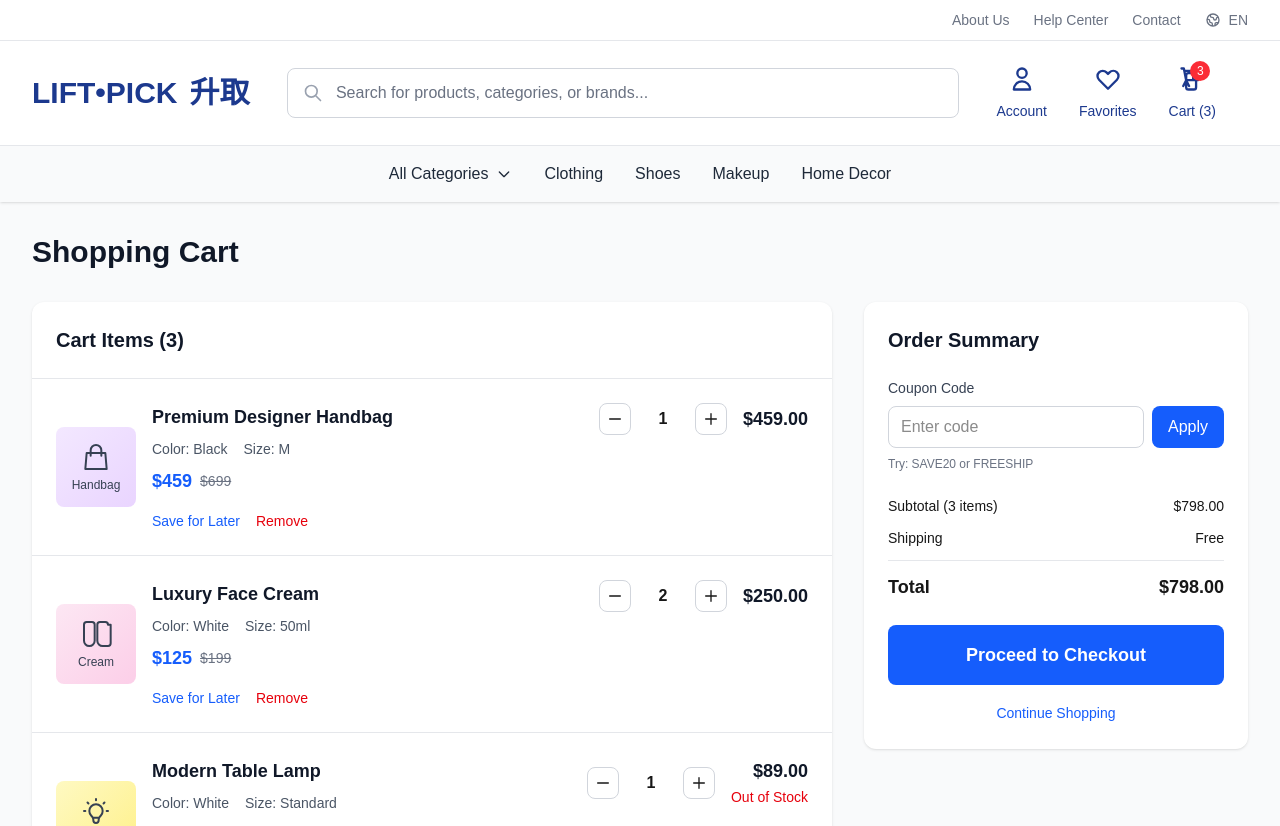
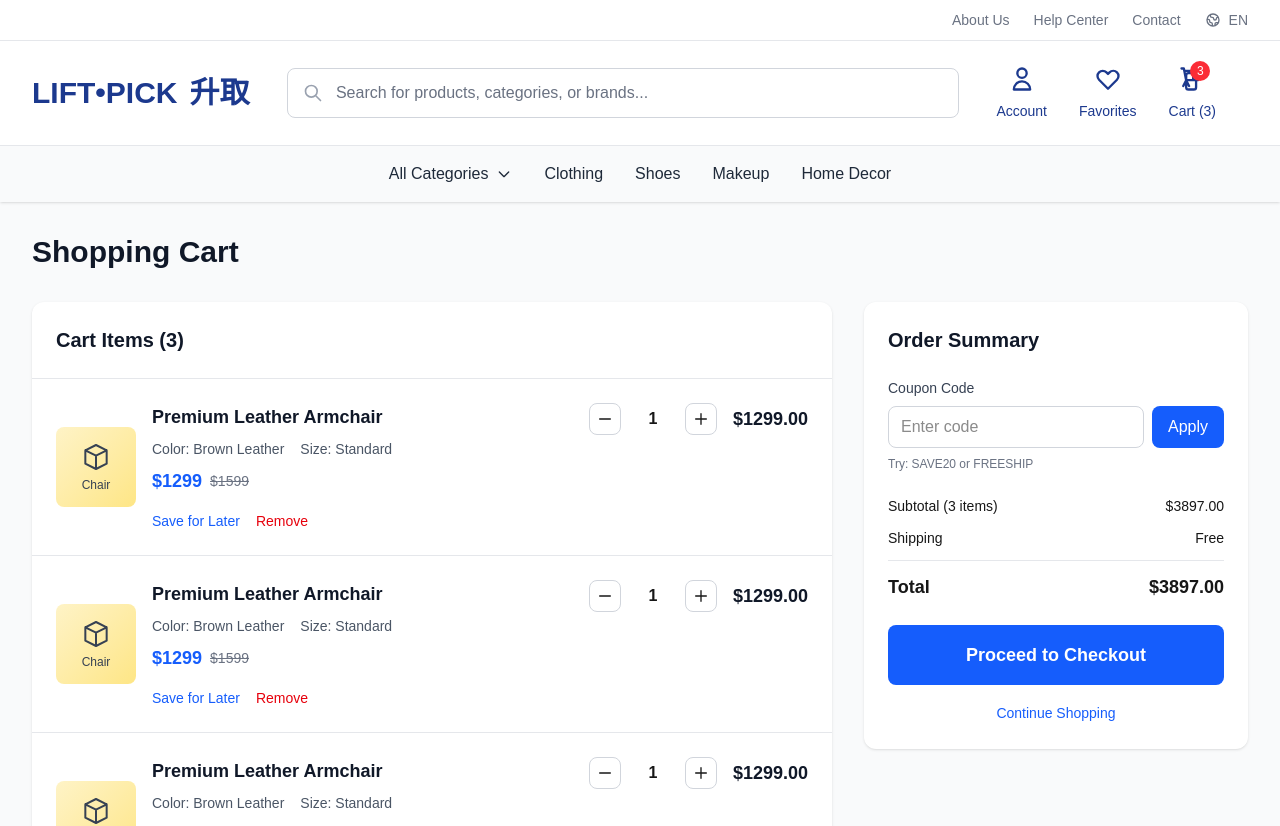
Before and after one commit to sabo64053-pixel/l-ftproje, a Next.js app: page /cart in a window 1280 px wide. Shown: the top 826 px of the page. Built offline with nearby package versions, Linux system fonts and the light colour scheme.

Commit message:
Cart sayfası düzeltmeleri - Ürün adları ve fiyatları tutarlı hale getirildi, chair ikonu eklendi

```diff
--- a/pages/cart.js
+++ b/pages/cart.js
@@ -8,39 +8,39 @@ const Cart = () => {
   const [cartItems, setCartItems] = useState([
     {
       id: 1,
-      name: 'Premium Designer Handbag',
-      price: 459,
-      originalPrice: 699,
-      color: 'Black',
-      size: 'M',
+      name: 'Premium Leather Armchair',
+      price: 1299,
+      originalPrice: 1599,
+      color: 'Brown Leather',
+      size: 'Standard',
       quantity: 1,
       inStock: true,
-      imageType: 'handbag',
-      imageColor: 'purple'
+      imageType: 'chair',
+      imageColor: 'brown'
     },
     {
       id: 2,
-      name: 'Luxury Face Cream',
-      price: 125,
-      originalPrice: 199,
-      color: 'White',
-      size: '50ml',
-      quantity: 2,
+      name: 'Premium Leather Armchair',
+      price: 1299,
+      originalPrice: 1599,
+      color: 'Brown Leather',
+      size: 'Standard',
+      quantity: 1,
       inStock: true,
-      imageType: 'cosmetic',
-      imageColor: 'pink'
+      imageType: 'chair',
+      imageColor: 'brown'
     },
     {
       id: 3,
-      name: 'Modern Table Lamp',
-      price: 89,
-      originalPrice: 129,
-      color: 'White',
+      name: 'Premium Leather Armchair',
+      price: 1299,
+      originalPrice: 1599,
+      color: 'Brown Leather',
       size: 'Standard',
       quantity: 1,
-      inStock: false,
-      imageType: 'lamp',
-      imageColor: 'yellow'
+      inStock: true,
+      imageType: 'chair',
+      imageColor: 'brown'
     }
   ]);
 
@@ -58,7 +58,8 @@ const Cart = () => {
       green: 'from-green-100 to-green-200',
       red: 'from-red-100 to-red-200',
       gray: 'from-gray-100 to-gray-200',
-      orange: 'from-orange-100 to-orange-200'
+      orange: 'from-orange-100 to-orange-200',
+      brown: 'from-amber-100 to-amber-200'
     };
 
     const iconMap = {
@@ -85,6 +86,14 @@ const Cart = () => {
           </svg>
         ),
         text: 'Lamp'
+      },
+      chair: {
+        icon: (
+          <svg className="w-8 h-8 mx-auto mb-1" fill="none" stroke="currentColor" viewBox="0 0 24 24">
+            <path strokeLinecap="round" strokeLinejoin="round" strokeWidth={1.5} d="M20 7l-8-4-8 4m16 0l-8 4m8-4v10l-8 4m0-10L4 7m8 4v10M4 7v10l8 4" />
+          </svg>
+        ),
+        text: 'Chair'
       }
     };
 
```
